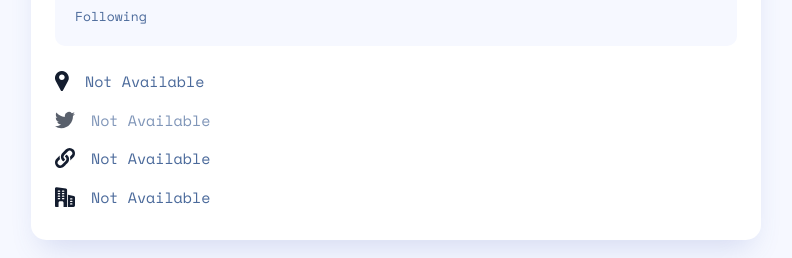
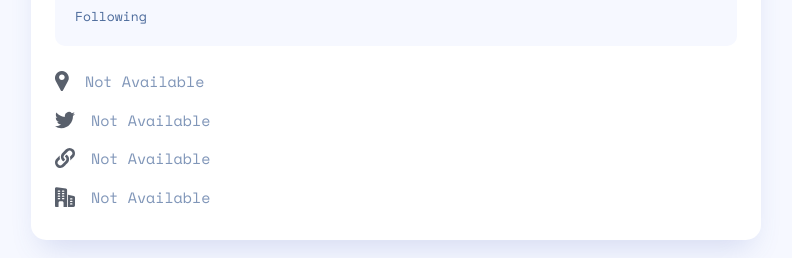
Before and after one commit to g-akca/github-user-search-app, a React (Vite) app: page / in a window 1280 px wide. Shown: the part 452-710 px from the top of the page, without its empty margins (244-1036 px from the left). Built offline with nearby package versions, Linux system fonts and the light colour scheme; no server answers.

Commit message:
Give lower opacity to not available info

```diff
--- a/src/components/ProfileInfo.jsx
+++ b/src/components/ProfileInfo.jsx
@@ -26,22 +26,22 @@ function ProfileInfo({ data }) {
       </div>
 
       <div className="flex flex-col gap-4">
-        <div className="flex items-center gap-4">
+        <div className={`flex items-center gap-4 ${data.location || "opacity-70"}`}>
           <img src={locationIcon} alt="Location icon" />
           <p>{data.location ? data.location : "Not Available"}</p>
         </div>
 
-        <div className="flex items-center gap-4 opacity-70">
+        <div className={`flex items-center gap-4 ${data.twitter_username || "opacity-70"}`}>
           <img src={twitterIcon} alt="Twitter icon" />
           <p>{data.twitter_username ? data.twitter_username : "Not Available"}</p>
         </div>
 
-        <div className="flex items-center gap-4">
+        <div className={`flex items-center gap-4 ${data.blog || "opacity-70"}`}>
           <img src={websiteIcon} alt="Website icon" />
           <p>{data.blog ? data.blog : "Not Available"}</p>
         </div>
 
-        <div className="flex items-center gap-4">
+        <div className={`flex items-center gap-4 ${data.company || "opacity-70"}`}>
           <img src={companyIcon} alt="Company icon" />
           <p>{data.company ? data.company : "Not Available"}</p>
         </div>
```
